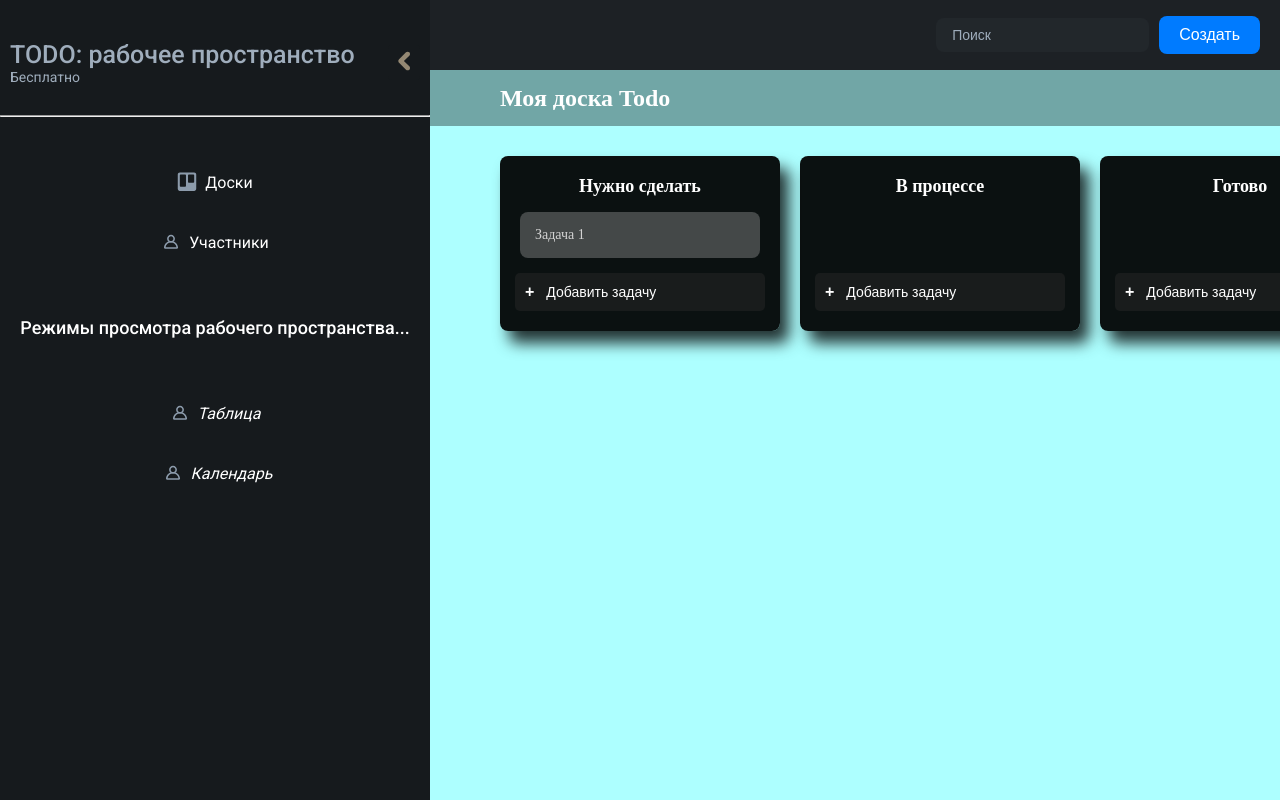
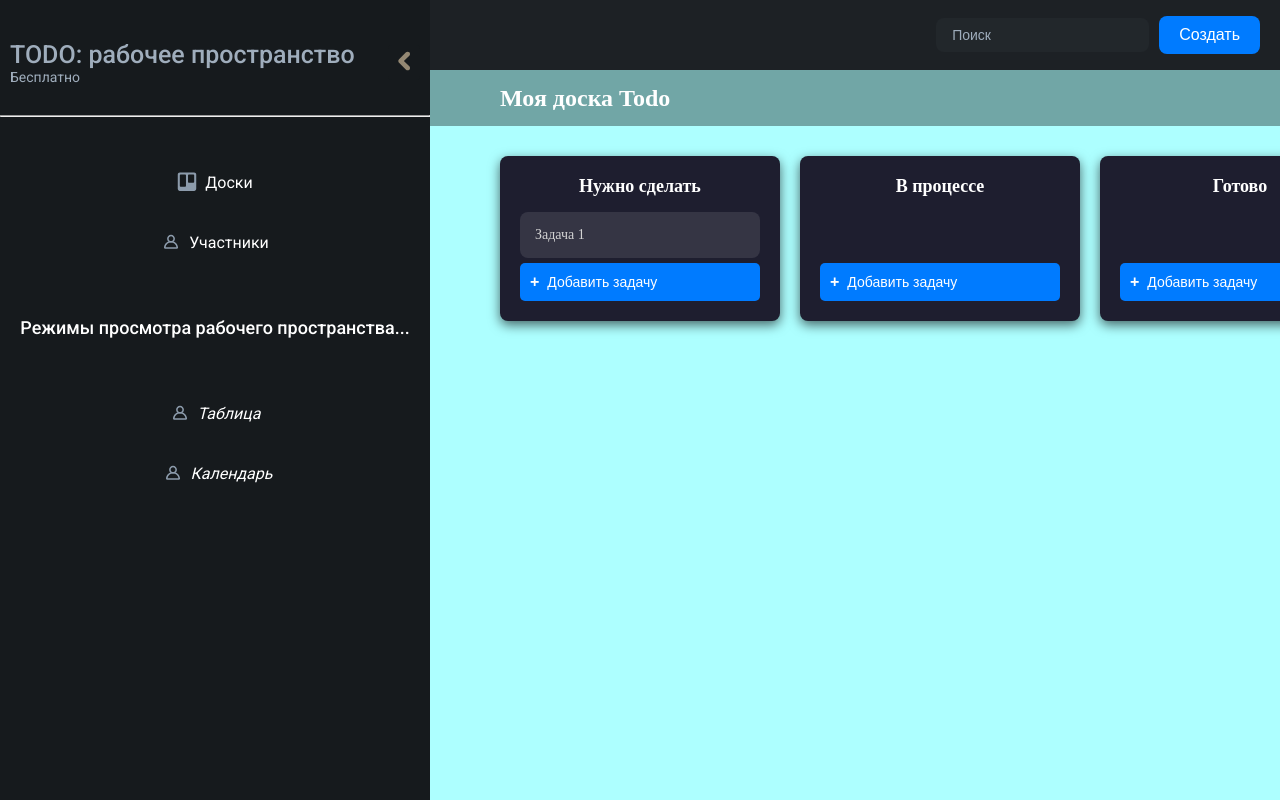
Before and after one commit to SamirSobirov/Todo_project_VUE, a Vue app: page / in a window 1280 px wide. Shown: the top 800 px of the page. Built offline with nearby package versions, Linux system fonts and the light colour scheme.

Commit message:
changed style mainCard

```diff
--- a/src/assets/scss/style.scss
+++ b/src/assets/scss/style.scss
@@ -1,5 +1,4 @@
 @import url('https://fonts.googleapis.com/css2?family=Roboto:wght@400;500;700&display=swap');
-
 $primary-font: 'Roboto', sans-serif;
 $secondary-font: 'Arial', sans-serif;
 
@@ -136,9 +135,6 @@ $secondary-font: 'Arial', sans-serif;
     }
 }
 
-
-
-
 //header.vue
 .header {
     width: 100%;
@@ -209,9 +205,6 @@ $secondary-font: 'Arial', sans-serif;
     }
 }
 
-
-
-
 //main.vue
 .main-header {
     display: flex;
@@ -253,45 +246,22 @@ $secondary-font: 'Arial', sans-serif;
     }
 }
 
-
-
 //mainCard.vue
-.add_task_box {
-    display: flex;
-    margin-top: 10px;
-    margin-right: 56px;
-    gap: 5px;
-
-    .add_task {
-        padding: 8px 12px;
-        border: none;
-        border-radius: 5px;
-        background-color: #007bff;
-
-        &:hover {
-            background-color: #73b7ff;
-        }
-    }
-
-    .del_task {
-        border-radius: 5px;
-        border: none;
-        padding: 8px 15px;
-        background-color: rgba(44, 44, 44, 0.447);
-        color: white;
-
-        &:hover {
-            background-color: #404040;
-        }
-    }
-}
-
 .board {
     margin-top: 30px;
     padding-left: 50px;
     display: grid;
-    grid-template-columns: repeat(3, 0fr);
+    grid-template-columns: repeat(3, 1fr);
     gap: 20px;
+    transition: margin-left 0.3s ease;
+
+    &--with-aside {
+        margin-left: 450px;
+    }
+
+    &--without-aside {
+        margin-left: 0;
+    }
 
     @media (max-width: 768px) {
         grid-template-columns: repeat(2, 1fr);
@@ -306,32 +276,43 @@ $secondary-font: 'Arial', sans-serif;
         flex-direction: column;
         align-items: center;
         justify-content: space-between;
-        // height: 100%;
         width: 280px;
-        background-color: #000000ee;
+        background-color: #1e1e2f;
         padding: 20px;
         border-radius: 8px;
-        box-shadow: 9px 12px 15px rgba(0, 0, 0, 0.8);
+        box-shadow: 0px 4px 12px rgba(0, 0, 0, 0.6);
+        transition: transform 0.3s ease;
 
-        &.drop-target {
+        &:hover {
+            transform: scale(1.02);
+        }
+
+        &--drop-target {
             border: 2px dashed #007bff;
             background-color: rgba(0, 123, 255, 0.1);
         }
 
-        &>h3 {
-            color: white;
+        &__title {
+            color: #ffffff;
+            font-size: 18px;
+            font-weight: 600;
+            margin-bottom: 10px;
         }
 
-        &>.board__card {
+        &__card {
+            width: 100%;
+            margin: 5px 0;
+            padding: 15px;
+            background-color: rgba(255, 255, 255, 0.1);
+            border-radius: 8px;
+            color: #d3d3d3;
+            font-size: 14px;
             cursor: grab;
-            width: 100%;
-            height: 100%;
-            margin: 5px 0;
-            color: #d3d3d3;
-            padding: 15px 15px;
-            background-color: #d3d3d349;
-            border-radius: 8px;
-            font-size: 14px;
+            transition: background-color 0.3s ease;
+
+            &:hover {
+                background-color: rgba(255, 255, 255, 0.2);
+            }
 
             &:active {
                 cursor: grabbing;
@@ -339,86 +320,88 @@ $secondary-font: 'Arial', sans-serif;
         }
     }
 
-    &__title {
-        color: white;
-        font-size: 18px;
-        font-weight: bold;
-        margin-bottom: 10px;
-    }
-
     &__add-button {
         display: flex;
         align-items: center;
-        gap: 12px;
-        width: 250px;
+        gap: 8px;
+        width: 100%;
+        padding: 10px;
+        background-color: #007bff;
+        color: white;
         border: none;
-        background-color: transparent;
-        font-size: 14px;
-        padding: 10px;
-        border-radius: 12px;
-        color: white;
+        border-radius: 5px;
+        cursor: pointer;
+        transition: background-color 0.3s ease;
 
         &:hover {
-            background-color: #424242;
-        }
+            background-color: #0056b3;
         }
 
-    &__add-icon {
+        &__icon {
             font-size: 16px;
             font-weight: bold;
         }
 
-    &__add-text {
+        &__text {
             font-size: 14px;
         }
-
-    .input-container {
-        display: none;
-        position: relative;
-        width: 100%;
     }
 
-    .input-container.active {
+    &__input-container {
+        display: none;
+        width: 100%;
+
+        &--active {
             display: block;
         }
 
-    .input-container input {
-        display: flex;
+        input {
             width: 100%;
-        border: none;
-        background-color: rgba(44, 44, 44, 0.447);
-        padding: 15px;
-        height: 45px;
-        border-radius: 12px;
-        font-size: 16px;
-        color: #fff;
-        outline: none;
-        font-size: 12px;
-    }
-
-    .board__add-button {
-        cursor: pointer;
-        background-color: rgba(44, 44, 44, 0.447);
-        color: white;
             padding: 10px;
+            background-color: #2c2c2c;
             border: none;
             border-radius: 5px;
-        margin-top: 10px;
+            color: white;
+            font-size: 14px;
+            outline: none;
 
-        &:hover {
-            background-color: #242424;
+            &::placeholder {
+                color: #aaa;
             }
         }
     }
 
-.board {
-    transition: margin-left 0.3s ease;
+    &__task-actions {
+        display: flex;
+        gap: 5px;
+        margin-top: 10px;
 
-    &.with-aside {
-        margin-left: 450px;
+        &__add-task {
+            padding: 8px 12px;
+            border: none;
+            border-radius: 5px;
+            background-color: #007bff;
+            color: white;
+            cursor: pointer;
+            transition: background-color 0.3s ease;
+
+            &:hover {
+                background-color: #0056b3;
+            }
         }
 
-    &.without-aside {
-        margin-left: 0;
+        &__cancel-task {
+            padding: 8px 12px;
+            border: none;
+            border-radius: 5px;
+            background-color: #424242;
+            color: white;
+            cursor: pointer;
+            transition: background-color 0.3s ease;
+
+            &:hover {
+                background-color: #5a5a5a;
             }
         }
+    }
+}
--- a/src/components/mainCard.vue
+++ b/src/components/mainCard.vue
@@ -1,26 +1,31 @@
 <template>
-  <main class="board" :class="{ 'with-aside': isAsideVisible }">
+  <main class="board" :class="{ 'board--with-aside': isAsideVisible }">
     <div
       class="board__column"
       v-for="(column, index) in columns"
       :key="index"
       @dragover.prevent="onDragOver"
       @drop="onDrop(index)"
-      :class="{ 'drop-target': isDropTarget(index) }"
+      :class="{ 'board__column--drop-target': isDropTarget(index) }"
     >
-      <h3 class="board__title">{{ column.title }}</h3>
+      <h3 class="board__column__title">{{ column.title }}</h3>
 
       <div
         v-for="(task, taskIndex) in column.tasks"
         :key="taskIndex"
-        class="board__card"
+        class="board__column__card"
         draggable="true"
         @dragstart="onDragStart(index, taskIndex)"
       >
         {{ task }}
       </div>
 
-      <div :class="['input-container', { active: column.isAddTaskBoxVisible }]">
+      <div
+        :class="[
+          'board__input-container',
+          { 'board__input-container--active': column.isAddTaskBoxVisible },
+        ]"
+      >
         <input
           type="text"
           :id="`input-field-${index}`"
@@ -34,15 +39,20 @@
         class="board__add-button"
         @click="toggleAddTaskBox(index)"
       >
-        <p class="board__add-icon">+</p>
-        <p class="board__add-text">Добавить задачу</p>
+        <p class="board__add-button__icon">+</p>
+        <p class="board__add-button__text">Добавить задачу</p>
       </button>
 
-      <div v-if="column.isAddTaskBoxVisible" class="add_task_box">
-        <button class="add_task" @click="addTask(index)">
+      <div v-if="column.isAddTaskBoxVisible" class="board__task-actions">
+        <button class="board__task-actions__add-task" @click="addTask(index)">
           Добавить задачу
         </button>
-        <button class="del_task" @click="toggleAddTaskBox(index)">X</button>
+        <button
+          class="board__task-actions__cancel-task"
+          @click="toggleAddTaskBox(index)"
+        >
+          X
+        </button>
       </div>
     </div>
   </main>
```
Lines whose indentation alone changed are shown as unchanged.
